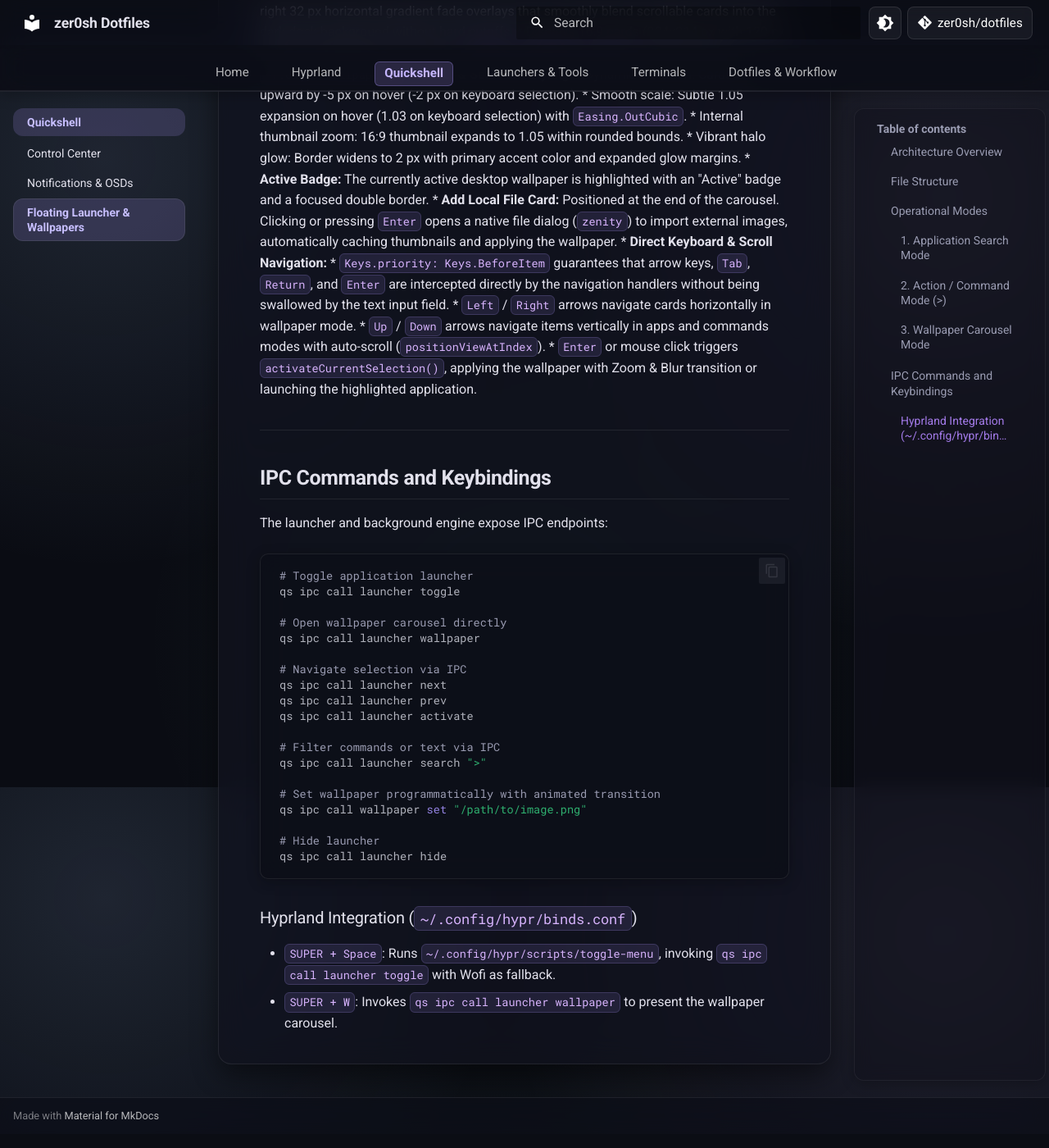
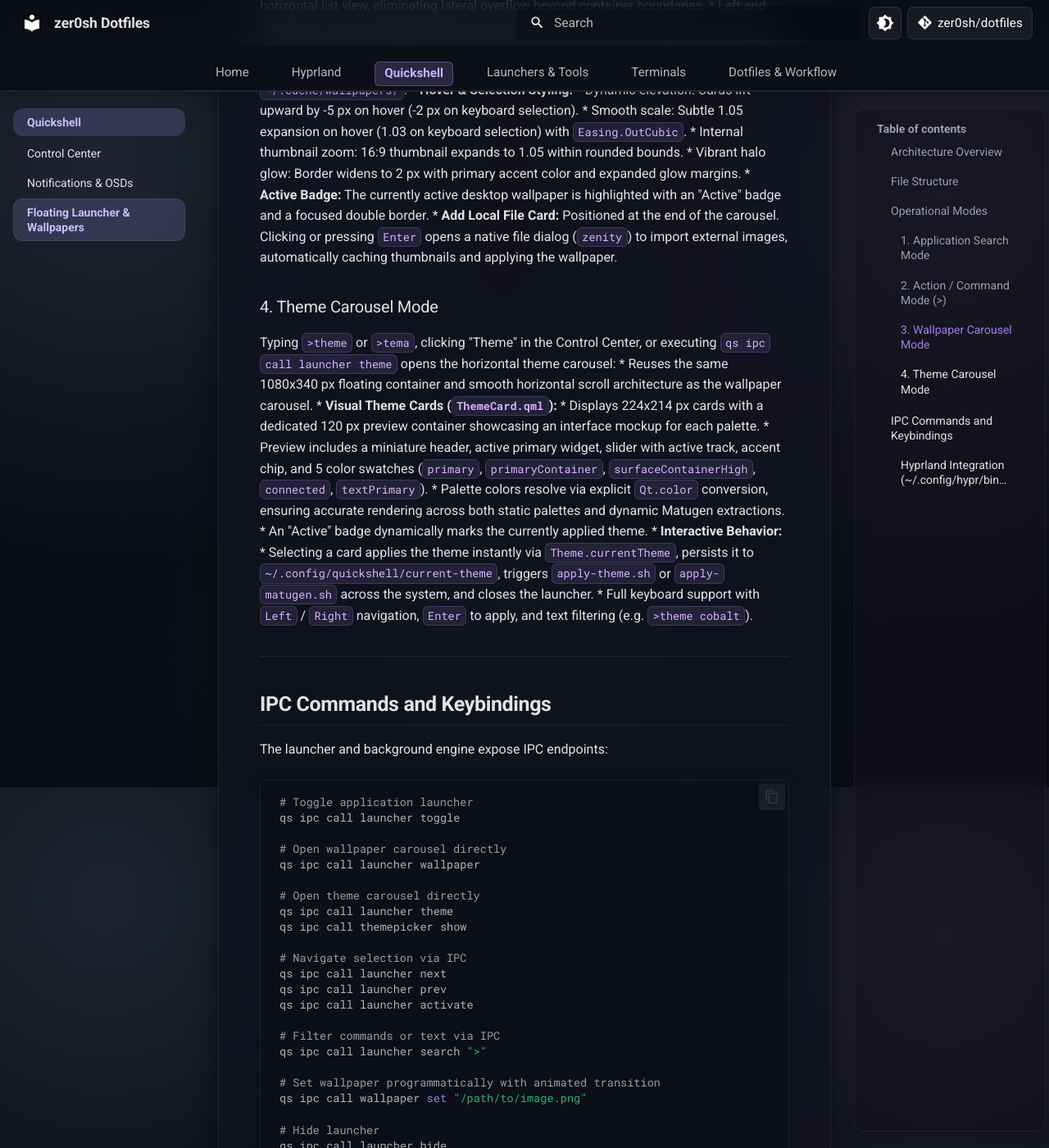
Before and after one commit to zer0sh/dotfiles, an MkDocs documentation site: the page built from docs/quickshell/launcher-wallpapers.md, in a window 1280 px wide and 1400 px high, scrolled down 2640 px. Shown: the whole window at 82% size. Built offline with MkDocs 1.6.1 and Material for MkDocs 9.7.7, drawn with Linux system fonts in a browser that asks for light colours; comment, search, counter and statistics services are not loaded; some of the changed text lies outside the part shown.

Commit message:
feat(quickshell): add theme selector carousel to launcher and delegate from control center

```diff
--- a/docs/quickshell/launcher-wallpapers.md
+++ b/docs/quickshell/launcher-wallpapers.md
@@ -37,6 +37,7 @@ quickshell/
 │   └── launcher/
 │       ├── Launcher.qml             # Main overlay window, state machine, and search bar
 │       ├── WallpaperCard.qml        # 16:9 wallpaper thumbnail card and browse button
+│       ├── ThemeCard.qml            # Theme palette preview card with Material 3 mockup
 │       ├── AppItem.qml              # Application list row delegate with icon and metadata
 │       └── ActionItem.qml           # System action row delegate
 └── scripts/
@@ -62,8 +63,8 @@ When the search input is empty or contains standard text:
 
 ### 2. Action / Command Mode (`>`)
 Typing `>` filters available system commands:
-* **Wallpaper Carousel:** Enters the wallpaper picker view.
-* **Cycle Theme:** Cycles between Matugen, Cobalt Night, Amethyst, Arctic Mist, and Cyberpunk.
+* **Wallpaper Carousel:** Enters the horizontal wallpaper picker carousel (`>wallpaper `).
+* **Theme Carousel:** Enters the horizontal visual theme picker carousel (`>theme `).
 * **Light Mode / Dark Mode:** Switches Matugen generation mode.
 * **Lock Screen:** Locks session using `hyprlock`.
 * **Sleep / Suspend:** Suspends the machine to RAM (`systemctl suspend`).
@@ -83,11 +84,18 @@ Typing `>wallpaper ` or pressing `SUPER + W` opens the horizontal carousel:
   * Vibrant halo glow: Border widens to 2 px with primary accent color and expanded glow margins.
 * **Active Badge:** The currently active desktop wallpaper is highlighted with an "Active" badge and a focused double border.
 * **Add Local File Card:** Positioned at the end of the carousel. Clicking or pressing `Enter` opens a native file dialog (`zenity`) to import external images, automatically caching thumbnails and applying the wallpaper.
-* **Direct Keyboard & Scroll Navigation:**
-  * `Keys.priority: Keys.BeforeItem` guarantees that arrow keys, `Tab`, `Return`, and `Enter` are intercepted directly by the navigation handlers without being swallowed by the text input field.
-  * `Left` / `Right` arrows navigate cards horizontally in wallpaper mode.
-  * `Up` / `Down` arrows navigate items vertically in apps and commands modes with auto-scroll (`positionViewAtIndex`).
-  * `Enter` or mouse click triggers `activateCurrentSelection()`, applying the wallpaper with Zoom & Blur transition or launching the highlighted application.
+
+### 4. Theme Carousel Mode
+Typing `>theme ` or `>tema `, clicking "Theme" in the Control Center, or executing `qs ipc call launcher theme` opens the horizontal theme carousel:
+* Reuses the same 1080x340 px floating container and smooth horizontal scroll architecture as the wallpaper carousel.
+* **Visual Theme Cards (`ThemeCard.qml`):**
+  * Displays 224x214 px cards with a dedicated 120 px preview container showcasing an interface mockup for each palette.
+  * Preview includes a miniature header, active primary widget, slider with active track, accent chip, and 5 color swatches (`primary`, `primaryContainer`, `surfaceContainerHigh`, `connected`, `textPrimary`).
+  * Palette colors resolve via explicit `Qt.color` conversion, ensuring accurate rendering across both static palettes and dynamic Matugen extractions.
+  * An "Active" badge dynamically marks the currently applied theme.
+* **Interactive Behavior:**
+  * Selecting a card applies the theme instantly via `Theme.currentTheme`, persists it to `~/.config/quickshell/current-theme`, triggers `apply-theme.sh` or `apply-matugen.sh` across the system, and closes the launcher.
+  * Full keyboard support with `Left` / `Right` navigation, `Enter` to apply, and text filtering (e.g. `>theme cobalt`).
 
 ---
 
@@ -101,6 +109,10 @@ qs ipc call launcher toggle
 
 # Open wallpaper carousel directly
 qs ipc call launcher wallpaper
+
+# Open theme carousel directly
+qs ipc call launcher theme
+qs ipc call themepicker show
 
 # Navigate selection via IPC
 qs ipc call launcher next
```
Also changed, not shown: 5 other files.
